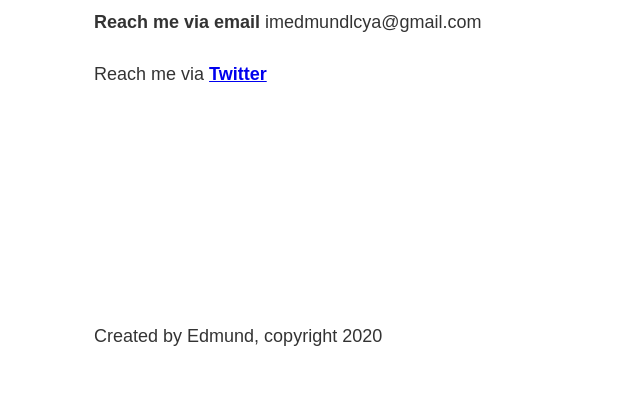
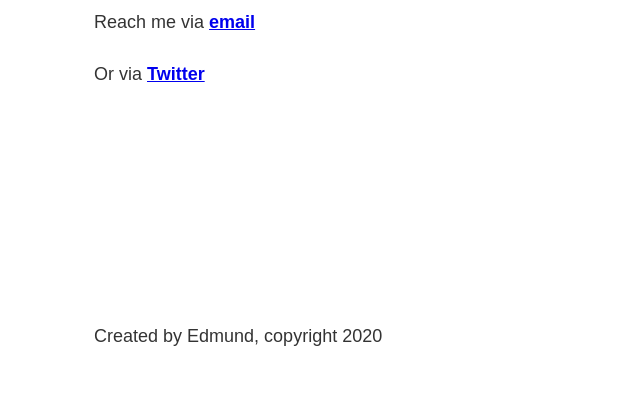
Before and after one commit to edcylau/hello-world, a Gatsby site: page /contact in a window 1280 px wide. Shown: the part 407-800 px from the top of the page, without its empty margins (189-829 px from the left). Built offline with nearby package versions, Linux system fonts and the light colour scheme; Gatsby itself is replaced by a stand-in of ours.

Commit message:
added mailto html

```diff
--- a/src/pages/contact.js
+++ b/src/pages/contact.js
@@ -9,8 +9,8 @@ const ContactPage = (props) => {
     <Layout>
       <Head title="Contact" />
       <h1>Contact</h1>
-      <p><strong>Reach me via email</strong> imedmundlcya@gmail.com</p>
-      <p>Reach me via <strong><a href="https://twitter.com/explore" target="_blank" rel="noopener noreferrer">Twitter</a></strong></p>
+      <p>Reach me via <strong><a href="mailto:imedmundlcy@gmail.com">email</a></strong></p>
+      <p>Or via <strong><a href="https://twitter.com/explore" target="_blank" rel="noopener noreferrer">Twitter</a></strong></p>
     </Layout>
   )
 }
```
